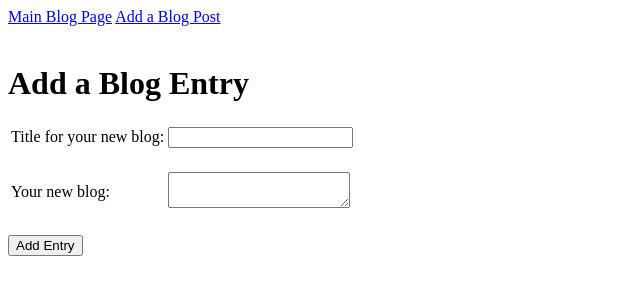
After one commit to jordan-cooke/build-a-blog, a Flask app: template templates/newpost.html in a window 1280 px wide. The commit adds this page. Shown: the top 300 px of the page, without its empty margins (0-640 px from the left). Run offline with Flask 2, Linux system fonts and the light colour scheme; the template is opened without the code that fills it, so the values that code supplies are empty.

Commit message:
Created blog for LC101 assignment.

```diff
--- a/main.py
+++ b/main.py
@@ -0,0 +1,52 @@
+from flask import Flask, request, redirect, render_template
+from flask_sqlalchemy import SQLAlchemy
+
+app = Flask(__name__)
+app.config['DEBUG'] = True
+app.config['SQLALCHEMY_DATABASE_URI'] = 'mysql+pymysql://build-a-blog:build-a-blog@localhost:8889/build-a-blog'
+app.config['SQLALCHEMY_ECHO'] = True
+db = SQLAlchemy(app)
+
+class Blog(db.Model):
+    id = db.Column(db.Integer, primary_key=True)
+    title = db.Column(db.String(120))
+    body = db.Column(db.Text)
+
+    def __init__(self, title, body):
+        self.title = title
+        self.body = body
+
+@app.route("/")
+def index():
+    return redirect("/blog")
+
+@app.route("/blog")
+def blog():
+    posts = Blog.query.all()
+    post_id = request.args.get("id")
+    if post_id:
+        post = Blog.query.get(post_id)
+        return render_template("selectedpost.html", post=post)
+    return render_template("blog.html", posts=posts)
+
+@app.route("/newpost", methods=['POST', 'GET'])
+def new_post():
+    title_error = ""
+    body_error = ""
+    if request.method == "POST":
+        title = request.form['title']
+        body = request.form['body']
+        if title == "":
+            title_error = "Please fill in the title."
+        if body == "":
+            body_error = "Please fill in the title."
+        if len(title) > 0 and len(body) > 0:
+            new_post = Blog(title, body)
+            db.session.add(new_post)
+            db.session.commit()
+            post_url = "/blog?id=" + str(new_post.id)
+            return redirect(post_url)
+    return render_template("newpost.html", title_error=title_error, body_error=body_error)
+
+if __name__ == '__main__':
+    app.run()
--- /dev/null
+++ b/static/style.css
@@ -0,0 +1,3 @@
+.error {
+    color: red;
+}
--- a/templates/base.html
+++ b/templates/base.html
@@ -2,8 +2,10 @@
 <html>
     <head>
         <title></title>
+        <link rel="stylesheet" href="/static/style.css">
     </head>
     <body>
+        <a href="/blog">Main Blog Page</a> <a href="/newpost">Add a Blog Post</a><br /><br />
         {% block content %}
         {% endblock %}
     </body>
--- /dev/null
+++ b/templates/newpost.html
@@ -0,0 +1,24 @@
+{% extends "base.html" %}
+{% block content %}
+<h1>Add a Blog Entry</h1>
+<form method="post">
+    <table>
+        <tr>
+        <label>
+            <td>Title for your new blog:</td>
+            <td><input name="title" type="text"></td>
+        </label>
+        </tr>
+        <tr><td></td><td><p class="error">{{ title_error }}</p></td></tr>
+        <tr>
+        <label>
+            <td>Your new blog:</td>
+            <td><textarea name="body"></textarea></td>
+        </label>
+        </tr>
+        <tr><td></td><td><p class="error">{{ body_error }}</p></td></tr>
+
+    </table>
+    <input type="submit" value="Add Entry">
+</form>
+{% endblock %}
--- /dev/null
+++ b/templates/selectedpost.html
@@ -0,0 +1,5 @@
+{% extends "base.html" %}
+{% block content %}
+<h1>{{ post.title }}</h1>
+<p>{{ post.body }}</p>
+{% endblock %}
```
Also changed, not shown: templates/blog.html (added, +14 -0 lines).
